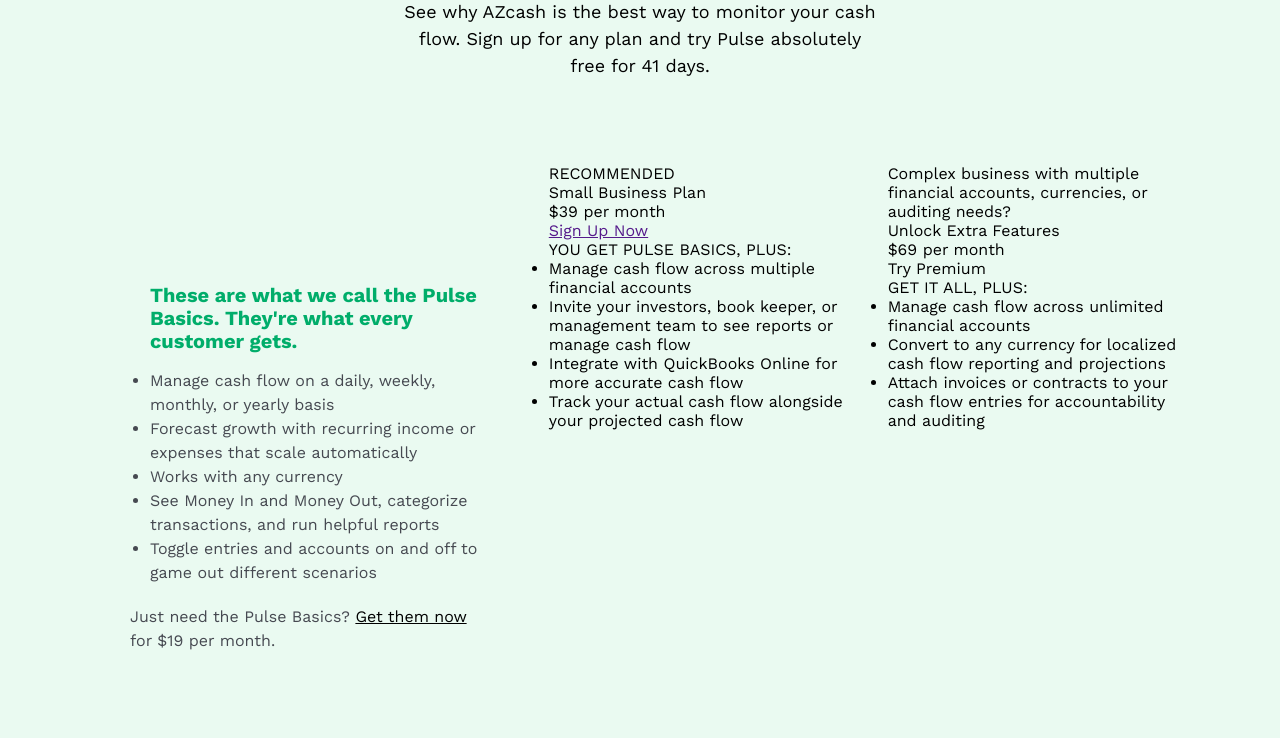
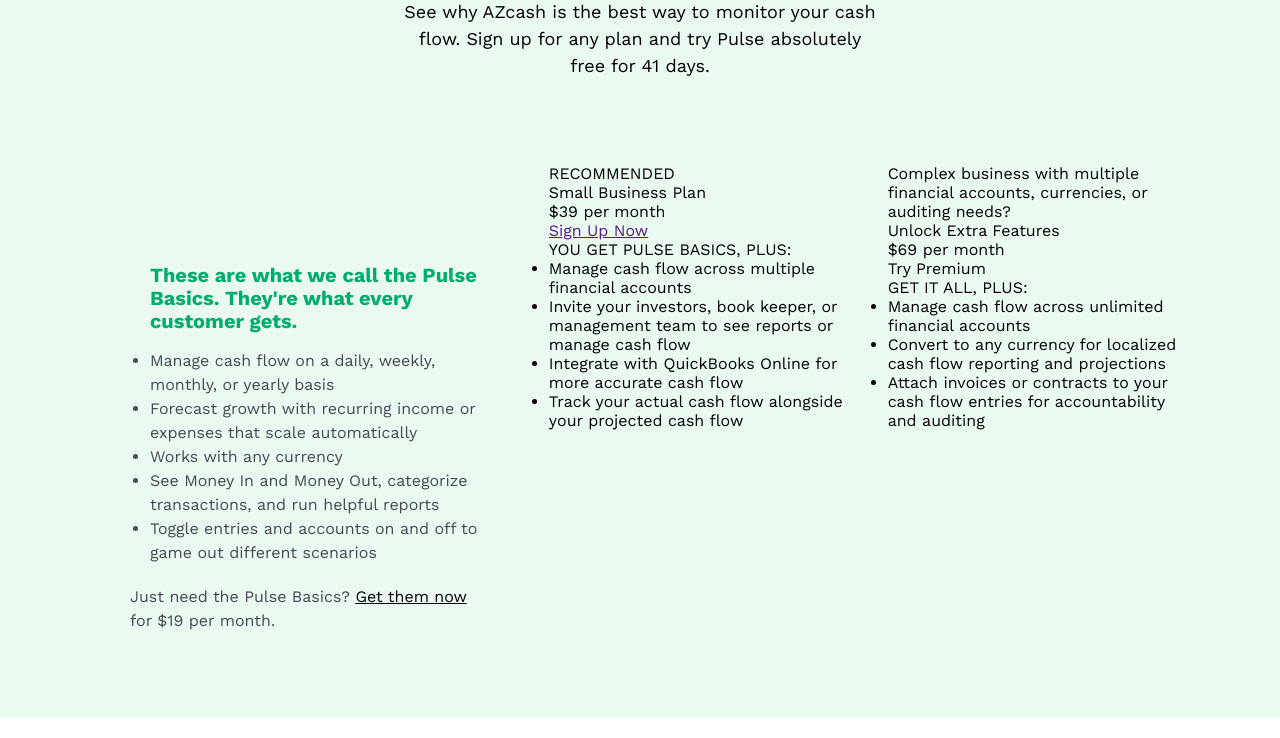
Before and after one commit to azizbelkhouja/Pricing-page, a plain HTML site: page index.html in a window 1280 px wide. Shown: the part 296-1034 px from the top of the page. Drawn offline with nearby package versions, Linux system fonts and the light colour scheme.

Commit message:
some CSS modification

```diff
--- a/styles.css
+++ b/styles.css
@@ -81,7 +81,7 @@ header {
 .first-card {
     display: flex;
     flex-direction: column;
-    padding: 120px 50px 0 50px;
+    padding: 100px 50px 0 50px;
 }
 .title-first-card {
     font-size: 20px;
```
